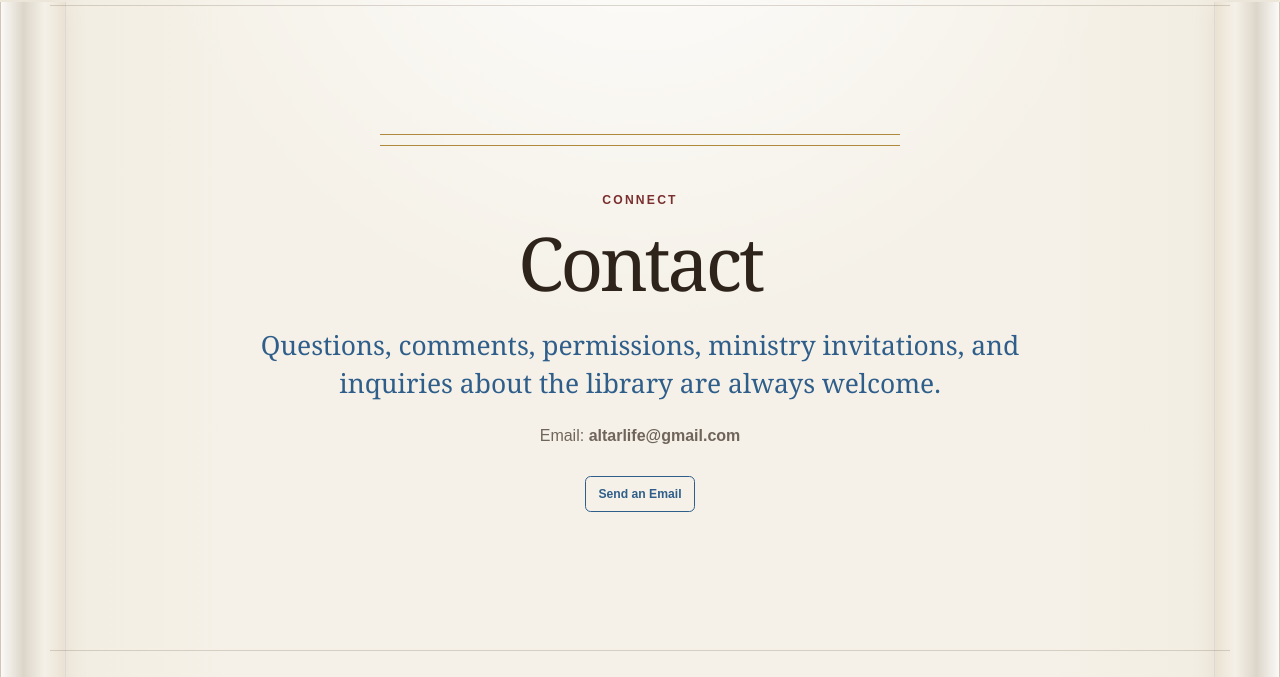
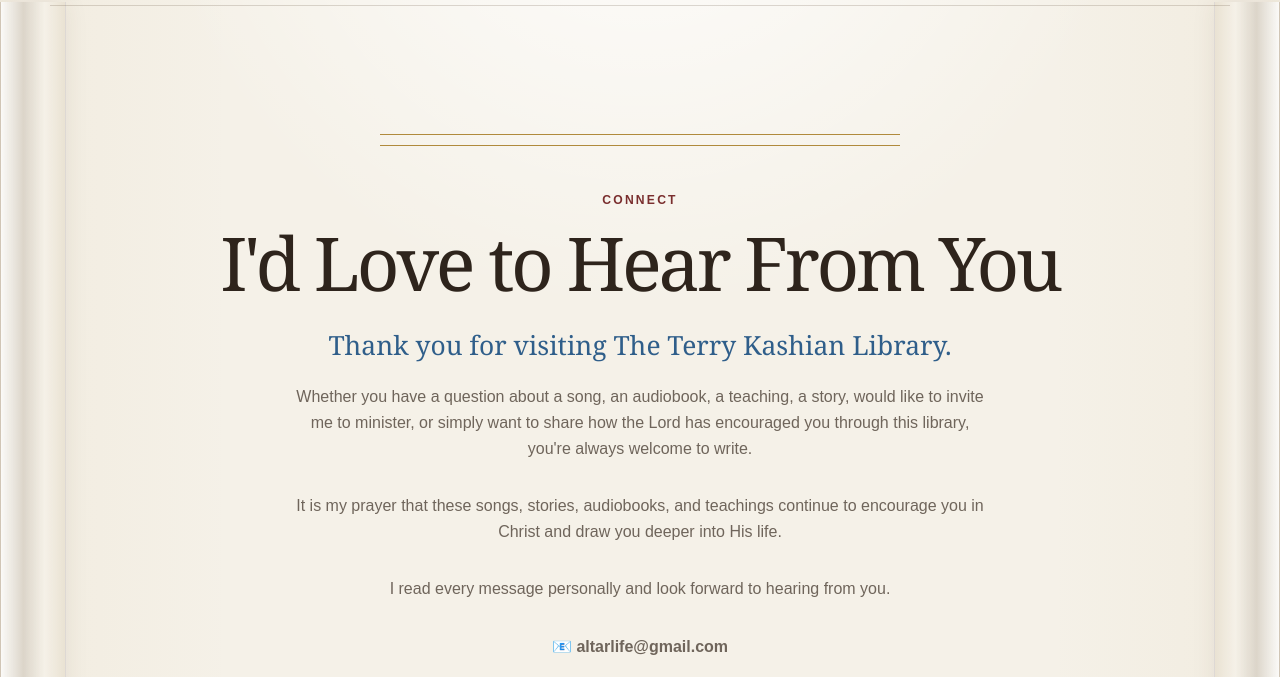
Before and after one commit to altarlifeKash/terry-kash-audio-library, a plain HTML site: page Contact.html in a window 1280 px wide. Shown: the part 82-759 px from the top of the page. Drawn offline with Linux system fonts and the light colour scheme.

Commit message:
Revise contact details and introductory message
Updated the contact information and message on the Contact page.

```diff
--- a/Contact.html
+++ b/Contact.html
@@ -6,7 +6,7 @@
 
   <meta
     name="description"
-    content="Contact The Terry Kashian Library."
+    content="Contact Terry Kashian and The Terry Kashian Library."
   />
 
   <title>Contact | The Terry Kashian Library</title>
@@ -39,15 +39,29 @@
 
       <p class="eyebrow">Connect</p>
 
-      <h1 id="contact-title">Contact</h1>
+      <h1 id="contact-title">I'd Love to Hear From You</h1>
 
       <p class="subtitle">
-        Questions, comments, permissions, ministry invitations, and inquiries about the library are always welcome.
+        Thank you for visiting The Terry Kashian Library.
       </p>
 
       <p class="intro">
-        Email:
-        <strong>altarlife@gmail.com</strong>
+        Whether you have a question about a song, an audiobook, a teaching, a story,
+        would like to invite me to minister, or simply want to share how the Lord has
+        encouraged you through this library, you're always welcome to write.
+      </p>
+
+      <p class="intro">
+        It is my prayer that these songs, stories, audiobooks, and teachings
+        continue to encourage you in Christ and draw you deeper into His life.
+      </p>
+
+      <p class="intro">
+        I read every message personally and look forward to hearing from you.
+      </p>
+
+      <p class="intro">
+        <strong>📧 altarlife@gmail.com</strong>
       </p>
 
       <p>
```
